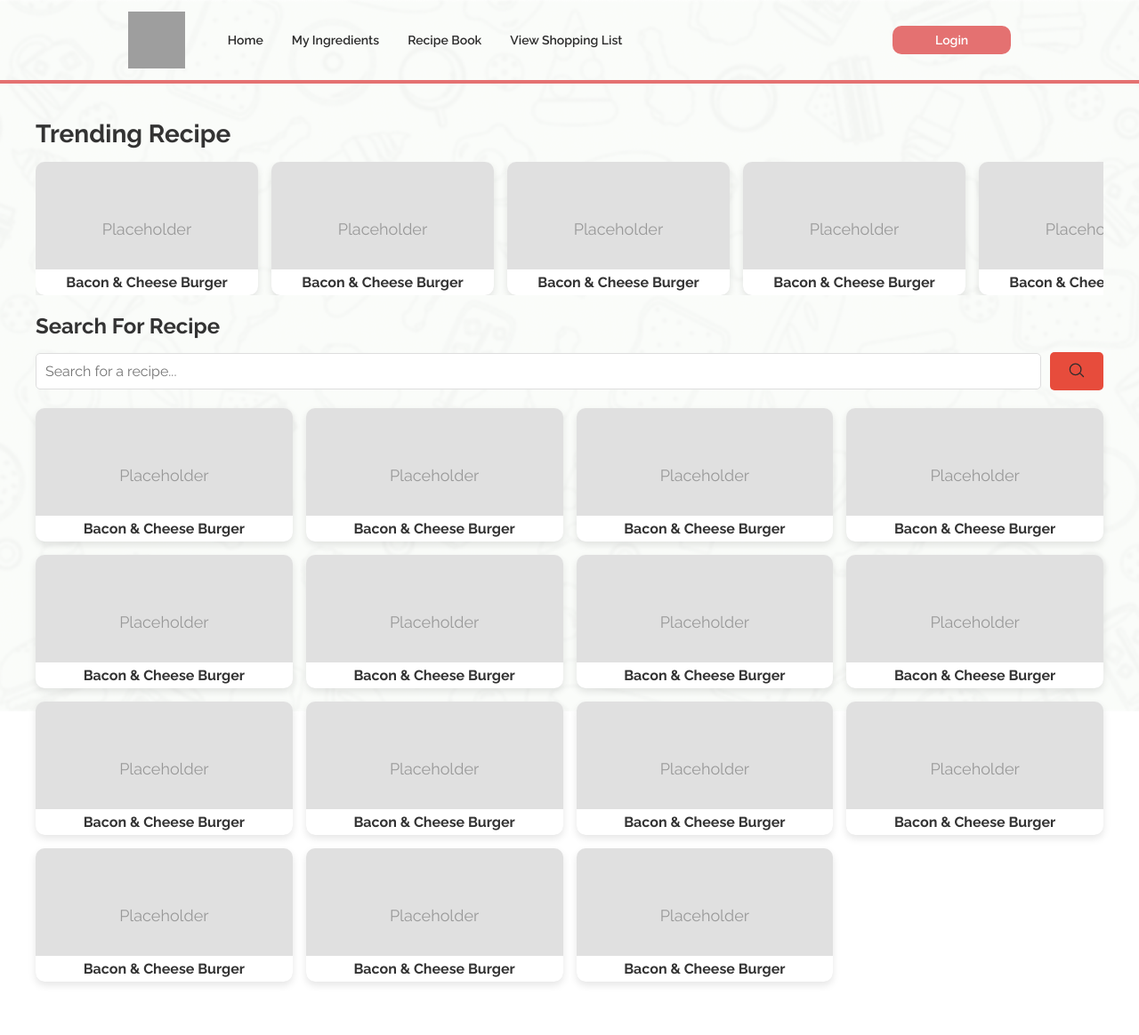
After one commit to nicoryne/foodguard, a Django app: page /recipes/ in a window 1280 px wide. The commit adds this page. Shown: the whole page at 89% size. Run offline with Django 5.2, Linux system fonts and the light colour scheme; some web fonts are replaced; grey boxes are pictures that could not be loaded.

Commit message:
[Gabe] added recipe book UI barebones, changed ingredients layout (needs finetuning)

```diff
--- a/app/foodguard/apps/ingredient/templates/ingredient_update_form.html
+++ b/app/foodguard/apps/ingredient/templates/ingredient_update_form.html
@@ -43,7 +43,7 @@
         </div>
 
         <!-- Submit Button -->
-        <button type="submit" class="btn btn-primary">Save Changes</button>
+        <button type="submit" class="btn btn-sub">Save Changes</button>
     </form>
 </div>
 
@@ -76,7 +76,7 @@
         border-radius: 4px;
         border: 1px solid #ddd;
     }
-    .btn-primary {
+    .btn-sub {
         width: 100%;
         padding: 10px;
         font-size: 18px;
@@ -86,7 +86,7 @@
         border-radius: 4px;
         cursor: pointer;
     }
-    .btn-primary:hover {
+    .btn-sub:hover {
         background-color: #0056b3;
     }
 </style>
--- /dev/null
+++ b/app/foodguard/apps/recipes/templates/recipe_list.html
@@ -0,0 +1,47 @@
+{% extends 'base.html' %}
+{% load static %}
+{% block content %}
+<main class="__recipes" style="padding: 20px;">
+  <div class="container" style="padding: 20px; border-radius: 10px;">
+
+    <!-- Trending Recipes Section -->
+    <div class="section trending-recipes" style="margin-bottom: 20px;">
+      <h2 style="font-size: 28px; color: #333; margin-bottom: 15px;">Trending Recipe</h2>
+      <div class="trending-container" style="display: flex; gap: 15px; overflow-x: auto;">
+        {% for i in "12345" %}
+        <div class="placeholder-card" style="flex: 0 0 auto; width: 250px; height: 150px; background-color: #e0e0e0; border-radius: 10px; display: flex; flex-direction: column; justify-content: center; align-items: center; box-shadow: 0 4px 8px rgba(0, 0, 0, 0.1); position: relative; overflow: hidden;">
+          <span style="font-size: 18px; color: #999;">Placeholder</span>
+          <div style="background-color: white; width: 100%; padding: 5px 0; text-align: center; font-size: 16px; color: #333; font-weight: bold; position: absolute; bottom: 0;">
+            Bacon & Cheese Burger
+          </div>
+        </div>
+        {% endfor %}
+      </div>
+    </div>
+
+    <!-- Search and Grid View Section -->
+    <div class="section search-recipes" style="margin-bottom: 20px;">
+      <h2 style="font-size: 24px; color: #333; margin-bottom: 15px;">Search For Recipe</h2>
+      <div class="search-bar" style="margin-bottom: 20px; display: flex; align-items: center;">
+        <input type="text" placeholder="Search for a recipe..." style="width: 100%; padding: 10px; border: 1px solid #ddd; border-radius: 5px; font-size: 16px;">
+        <button style="background-color: #e74c3c; color: white; padding: 10px 20px; border: none; border-radius: 5px; margin-left: 10px;">
+          <svg xmlns="http://www.w3.org/2000/svg" fill="none" viewBox="0 0 24 24" stroke-width="1.5" stroke="currentColor" style="width: 20px; height: 20px;">
+            <path stroke-linecap="round" stroke-linejoin="round" d="M21 21l-4.35-4.35m1.2-5.4a7.5 7.5 0 1 1-15 0 7.5 7.5 0 0 1 15 0z" />
+          </svg>
+        </button>
+      </div>
+      <div class="grid-container" style="display: grid; grid-template-columns: repeat(auto-fill, minmax(250px, 1fr)); gap: 15px;">
+        {% for i in "123456789101112" %}
+        <div class="placeholder-card" style="width: 100%; height: 150px; background-color: #e0e0e0; border-radius: 10px; display: flex; flex-direction: column; justify-content: center; align-items: center; box-shadow: 0 4px 8px rgba(0, 0, 0, 0.1); position: relative; overflow: hidden;">
+          <span style="font-size: 18px; color: #999;">Placeholder</span>
+          <div style="background-color: white; width: 100%; padding: 5px 0; text-align: center; font-size: 16px; color: #333; font-weight: bold; position: absolute; bottom: 0;">
+            Bacon & Cheese Burger
+          </div>
+        </div>
+        {% endfor %}
+      </div>
+    </div>
+
+  </div>
+</main>
+{% endblock content %}
--- a/app/foodguard/apps/recipes/views.py
+++ b/app/foodguard/apps/recipes/views.py
@@ -12,7 +12,7 @@ class RecipeListView(ListView):
 class RecipeDetailView(DetailView):
     model = Recipe
     template_name = 'recipe_detail.html'
-    context_object_name = 'recipe'
+    context_object_name = 'recipes'
 
 # Create New Recipe
 class RecipeCreateView(CreateView):
--- a/app/foodguard/foodguard/urls.py
+++ b/app/foodguard/foodguard/urls.py
@@ -20,6 +20,7 @@ urlpatterns = [
 
     # Recipes Path
     path('recipes/', include('apps.recipes.urls')),
+    path('recipe_list/', include('apps.recipes.urls')),
 
     # Shopping List Path
     path('shopping-list/', include('apps.shoppinglist.urls')),
```
Also changed, not shown: app/foodguard/apps/ingredient/templates/ingredient_list.html (+7 -5 lines), app/foodguard/apps/recipes/templates/recipe_detail.html (added), app/foodguard/apps/shoppinglist/migrations/0002_remove_shoppinglist_capacity_and_more.py (added), app/foodguard/db.sqlite3. Lines whose indentation alone changed are shown as unchanged.
